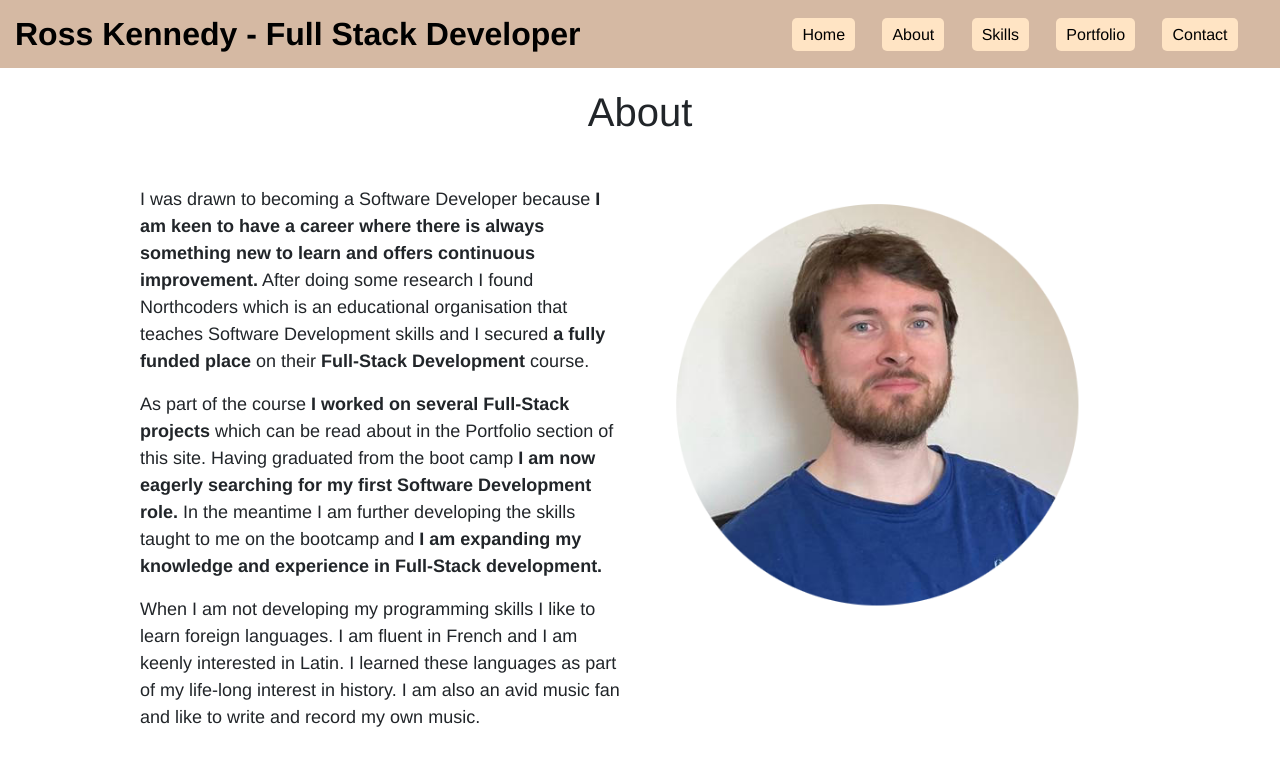
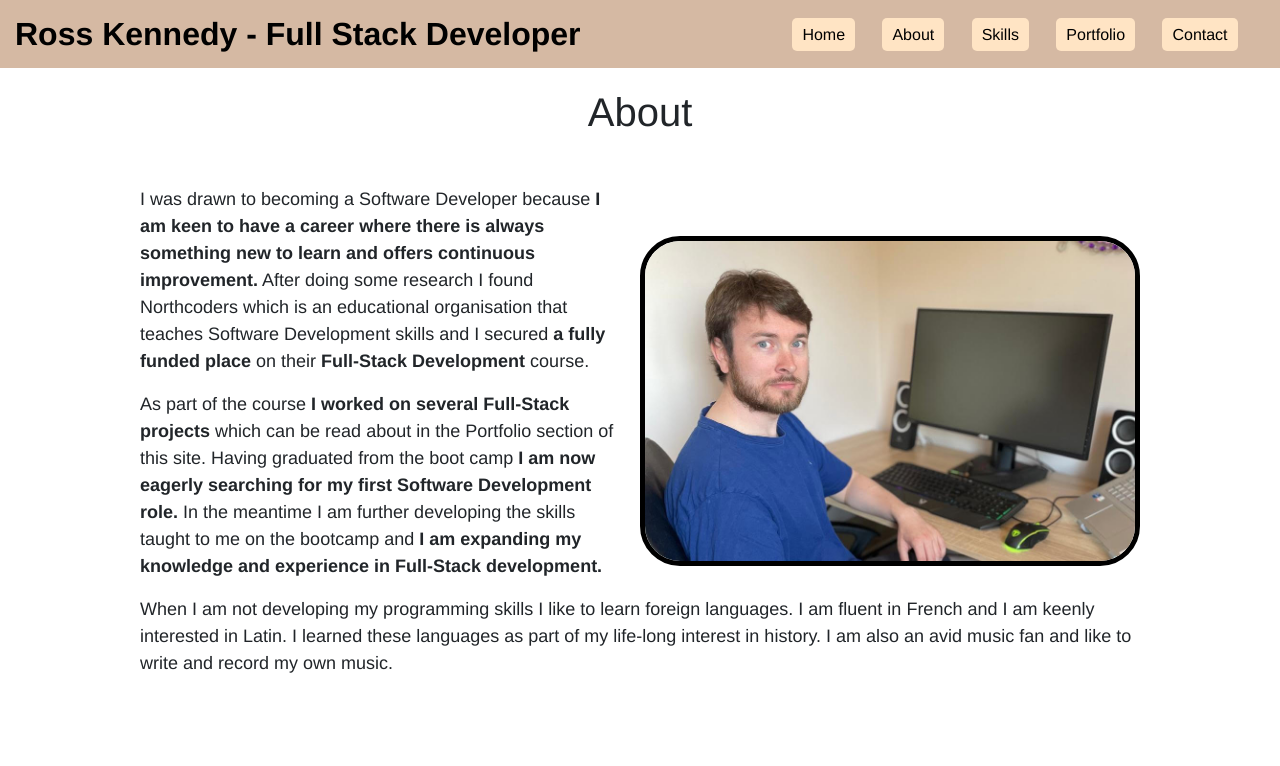
Before and after one commit to RoKen1000/portfolio-website, a React (Create React App) app: page /about in a window 1280 px wide. Shown: the top 766 px of the page. Built offline with nearby package versions, Linux system fonts and the light colour scheme.

Commit message:
Change picture in about me page to the one that used to be on the homepage.

```diff
--- a/src/components/About.jsx
+++ b/src/components/About.jsx
@@ -1,6 +1,7 @@
 import { motion } from "framer-motion"
 import "../styles/About.css"
-import me from "../images/rk1-c.png"
+// import me from "../images/rk1-c.png"
+import me from "../images/rk2.jpg"
 
 export const About = () => {
 
@@ -16,7 +17,7 @@ export const About = () => {
                         <img src={me} alt="Ross Kennedy"/>
                         <p>I was drawn to becoming a Software Developer because <strong>I am keen to have a career where there is always something new to learn and offers continuous improvement.</strong> After doing some research I found Northcoders which is an educational organisation that teaches Software Development skills and I secured <strong>a fully funded place</strong> on their <strong>Full-Stack Development</strong> course.</p>
                         <p>As part of the course <strong>I worked on several Full-Stack projects</strong> which can be read about in the Portfolio section of this site. Having graduated from the boot camp <strong>I am now eagerly searching for my first Software Development role.</strong> In the meantime I am further developing the skills taught to me on the bootcamp and <strong>I am expanding my knowledge and experience in Full-Stack development.</strong></p>
-                        <p>When I am not developing my programming skills I like to learn foreign languages. I am fluent in French and I am keenly interested in Latin. I learned these languages as part of my life-long interest in history. I am also an avid music fan and like to write and record my own music.</p>
+                        <p id="about-final-paragraph">When I am not developing my programming skills I like to learn foreign languages. I am fluent in French and I am keenly interested in Latin. I learned these languages as part of my life-long interest in history. I am also an avid music fan and like to write and record my own music.</p>
                     </div>
                 </motion.div>
         </main>
--- a/src/components/Home.jsx
+++ b/src/components/Home.jsx
@@ -71,9 +71,9 @@ export const Home = ({setButtonClicked}) => {
                             {windowWidth < 800 && <AnimatePresence mode="wait">
                                 <motion.span
                                 key={currentPhrase}
-                                initial={{opacity: 0, y: -10}}
-                                animate={{opacity: 1, y: 0, transition: {duration: 0.5 }}}
-                                exit={{opacity: 0, y: 10}}
+                                initial={{opacity: 0}}
+                                animate={{opacity: 1, transition: {duration: 0.5 }}}
+                                exit={{opacity: 0}}
                                 >
                                     <p className="landing-page-tech-words"><strong>{currentPhrase}</strong></p>
                                 </motion.span>
--- a/src/styles/About.css
+++ b/src/styles/About.css
@@ -7,13 +7,16 @@
 
 .about-container img{
     width: 300px;
+    border-radius: 40px;
+    border: solid black 5px;
+    margin: 0px 20px 20px 20px;
 }
 
 .about-container p{
     text-align: left;
 }
 
-@media screen and (max-width: 300px){
+@media screen and (max-width: 375px){
     .about-container img{
         width: 230px;
         margin: 0px;
@@ -40,13 +43,17 @@
         display: grid;
         grid-template-columns: 1/2fr 1/2fr;
         grid-template-rows: 1/3fr 1/3fr 1/3fr;
-        grid-column-gap: 20px;
+        grid-column-gap: 10px;
     }
     .about-container img{
         grid-column-start: 2;
         grid-row-start: 1;
-        grid-row-end: 4;
+        grid-row-end: 3;
         width: 500px;
-        margin: 0px;
+        margin: 50px 0px 20px 0px;
+    }
+    #about-final-paragraph{
+        grid-column-start: 1;
+        grid-column-end: 3;
     }
 }
```
